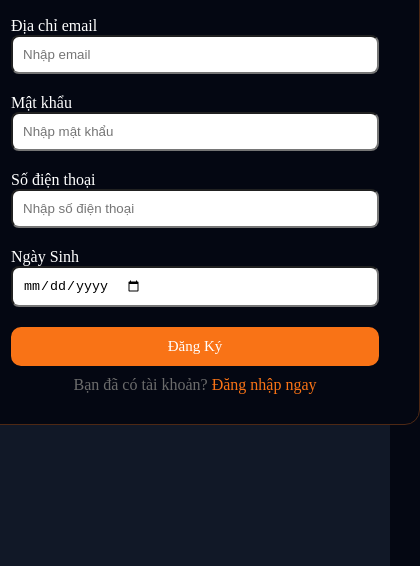
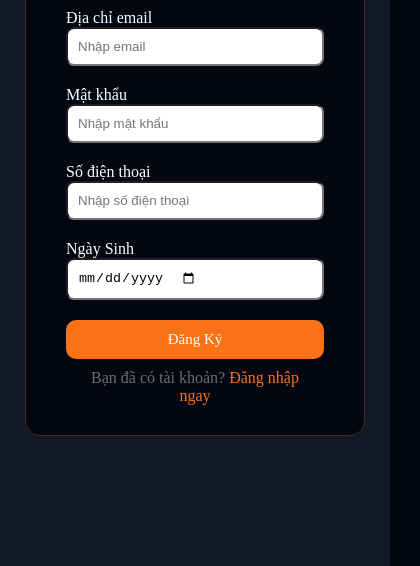
Before and after one commit to NguyenVanBao-206/Web-profile, a website: page register.html in a window 390 px wide. Shown: the part 278-844 px from the top of the page, 420 px wide, since content can reach past the window. Drawn offline with Linux system fonts and the light colour scheme.

Commit message:
reponsive register

```diff
--- a/asset/css/style.css
+++ b/asset/css/style.css
@@ -1449,7 +1449,19 @@ td {
     display: block;
     padding: 20px;
   }
-
+  .register .cart {
+    width: 370px !important;
+    margin: 20px auto;
+  }
+
+}
+
+
+@media  screen and (max-width: 424.99px) {
+  .register .cart {
+    width: 340px !important;
+    margin: 20px;
+  }
 }
 
 /* css form register  */
```
